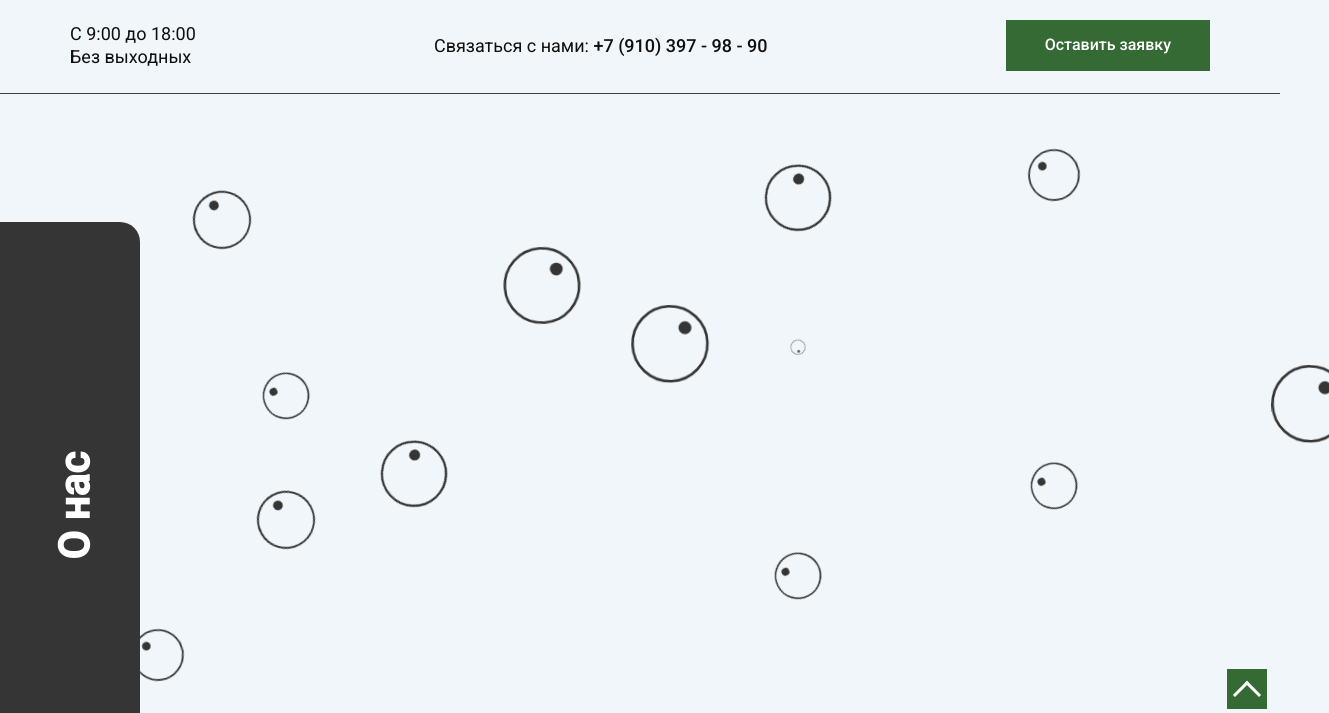
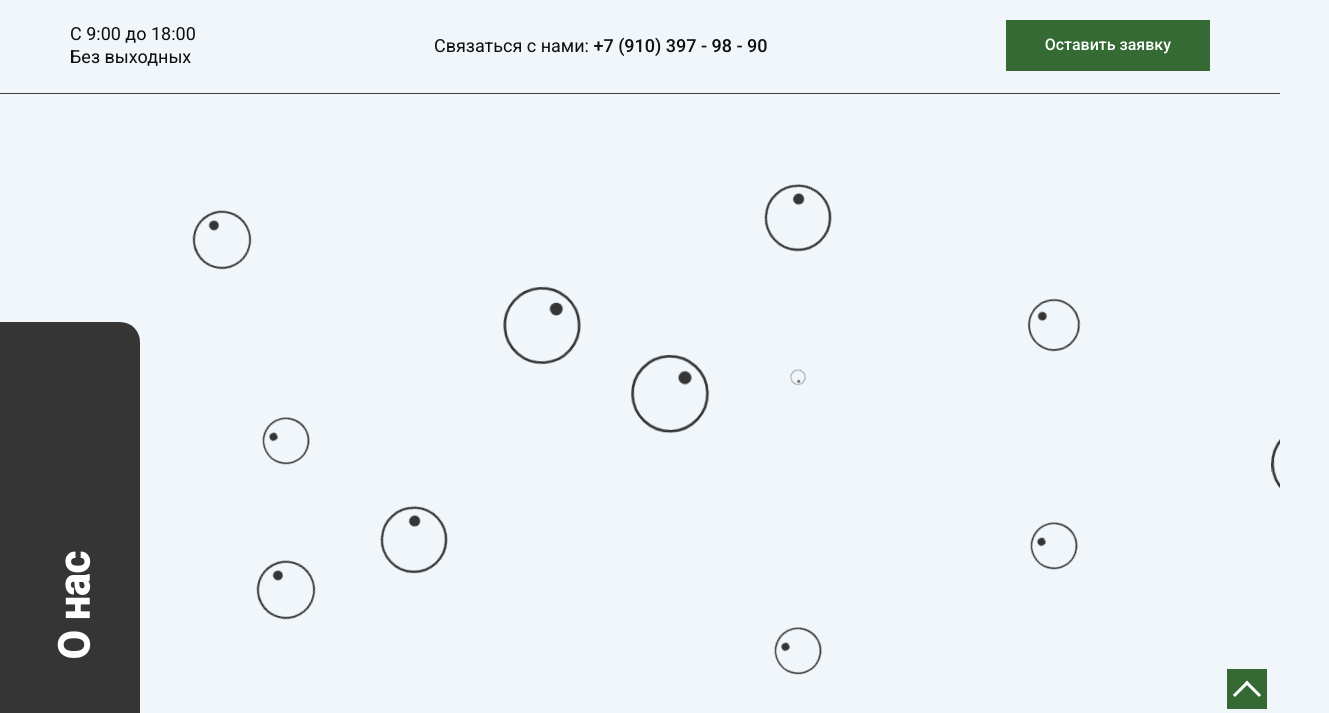
Before and after one commit to Alex-Smyslov/NR-Fishing, a plain HTML site: page about.html in a window 1280 px wide. Shown: the part 83-796 px from the top of the page, 1329 px wide, since content can reach past the window. Drawn offline with Linux system fonts and the light colour scheme.

Commit message:
fix footer and about block

```diff
--- a/assets/css/about.css
+++ b/assets/css/about.css
@@ -3,9 +3,11 @@ body {
 }
 
 /* about */
-
+.about {
+    overflow-x: hidden;
+}
 .wrapper {
-  height: 600px;
+  height: 700px;
   width: 100vw;
   background: #f1f6fa;
   position: relative;
@@ -81,7 +83,7 @@ body {
   animation: animate 10s linear infinite;
 }
 .wrapper .about__bubble:nth-child(11) {
-  top: 10%;
+  top: 30%;
   left: 80%;
   animation: animate 9s linear infinite;
 }
```
Also changed, not shown: about.html (+1 -2 lines).
